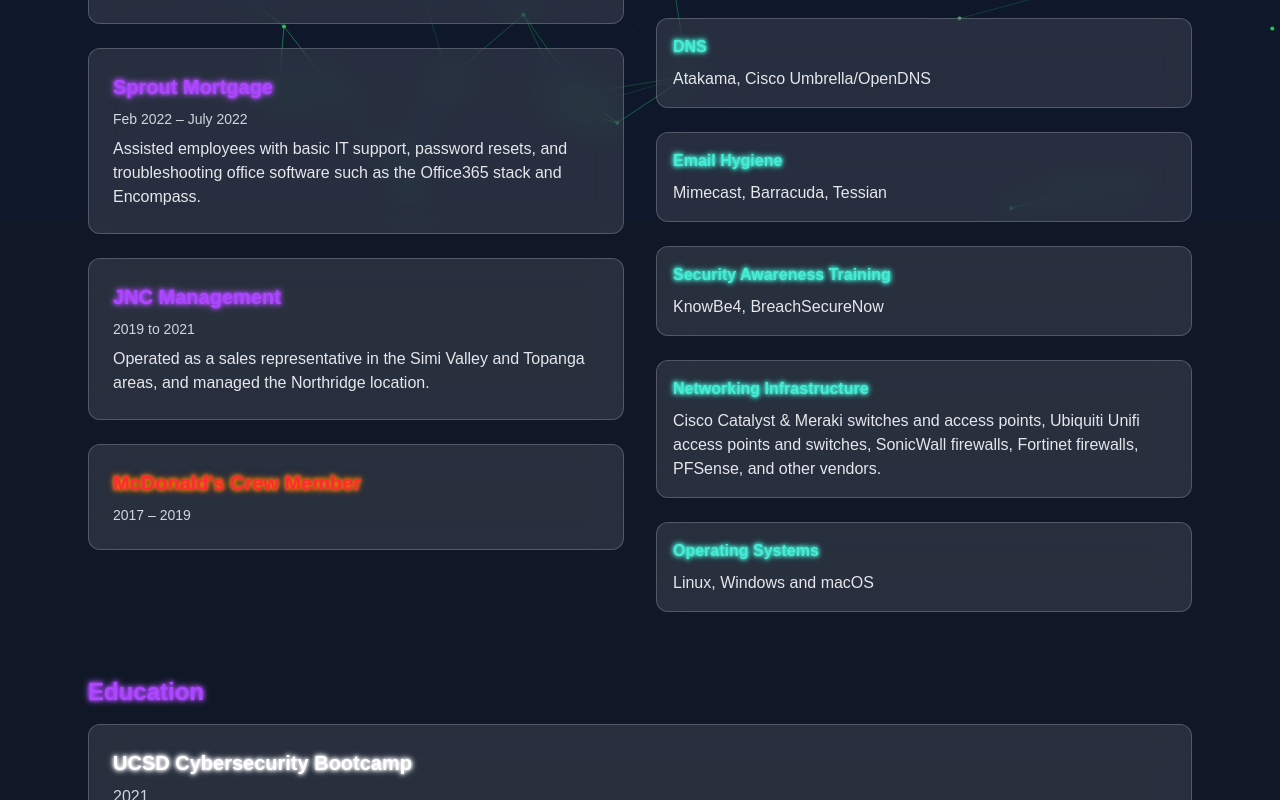
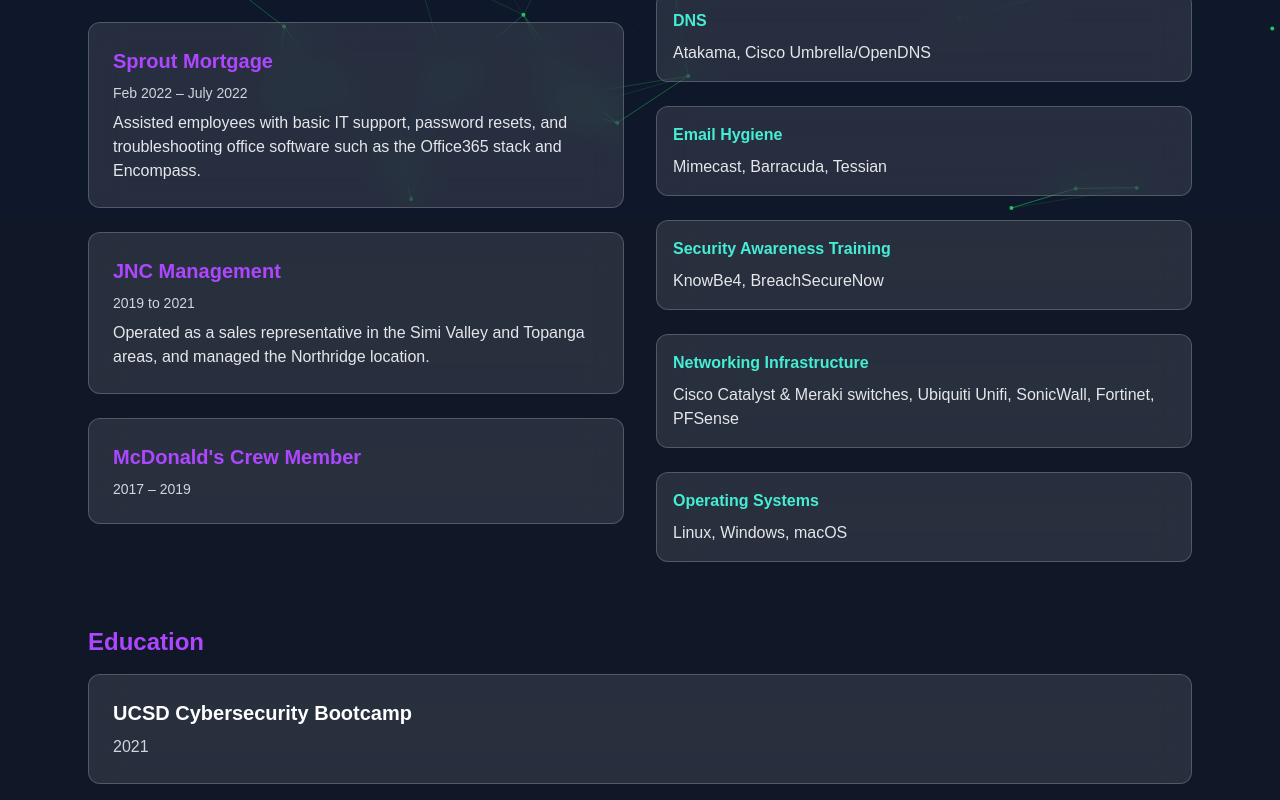
Before and after one commit to briggsbastian/new-portfolio, a Next.js app: page /resume in a window 1280 px wide. Shown: the part 580-1380 px from the top of the page. Built offline with nearby package versions, Linux system fonts and the light colour scheme.

Commit message:
fixing issues vercel found

```diff
--- a/src/app/globals.css
+++ b/src/app/globals.css
@@ -19,33 +19,11 @@
   }
 }
 
-/* Generic glow for headings – reduced intensity */
-@keyframes textGlow {
-  0% { text-shadow: 0 0 2px currentColor, 0 0 4px currentColor, 0 0 6px currentColor; }
-  50% { text-shadow: 0 0 4px currentColor, 0 0 6px currentColor, 0 0 8px currentColor; }
-  100% { text-shadow: 0 0 2px currentColor, 0 0 4px currentColor, 0 0 6px currentColor; }
-}
-
-.glow-text {
-  animation: textGlow 2.5s ease-in-out infinite;
-}
-
-/* McDonald's exclusive glow – reduced intensity */
-@keyframes mcdGlow {
-  0% { text-shadow: 0 0 2px #ff0000, 0 0 4px #ff6600, 0 0 6px #ffff00; }
-  50% { text-shadow: 0 0 4px #ff6600, 0 0 6px #ffff00, 0 0 8px #ff0000; }
-  100% { text-shadow: 0 0 2px #ffff00, 0 0 4px #ff0000, 0 0 6px #ff6600; }
-}
-
-.glow-mcd {
-  animation: mcdGlow 2.5s ease-in-out infinite;
-}
-
-/* Rainbow/white glow combo for main header – reduced intensity */
+/* Main header color cycling glow */
 @keyframes textColorCycle {
-  0% { color: #34d399; } /* green */
-  33% { color: #3b82f6; } /* blue */
-  66% { color: #a855f7; } /* purple */
+  0% { color: #34d399; }
+  33% { color: #3b82f6; }
+  66% { color: #a855f7; }
   100% { color: #34d399; }
 }
 
@@ -54,11 +32,34 @@
   animation: textColorCycle 6s ease-in-out infinite;
 }
 
-/* Maintain stacking for background & content */
+/* Hover lift + shadow for cards */
+.hover-lift:hover {
+  transform: translateY(-4px);
+  box-shadow: 0 10px 15px rgba(0,0,0,0.3);
+}
+
+/* Smooth transitions */
+.transition-smooth {
+  transition: transform 0.3s ease, box-shadow 0.3s ease;
+}
+
+/* Fade-in on scroll */
+.fade-in {
+  opacity: 0;
+  transform: translateY(20px);
+  transition: opacity 0.8s ease, transform 0.8s ease;
+}
+
+.fade-in.visible {
+  opacity: 1;
+  transform: translateY(0);
+}
+
+/* Body styling */
 body {
   background: var(--background);
   color: var(--foreground);
   font-family: Arial, Helvetica, sans-serif;
-  position: relative;
-  overflow-x: hidden;
+  margin: 0;
+  padding: 0;
 }
--- a/src/app/resume/page.tsx
+++ b/src/app/resume/page.tsx
@@ -1,136 +1,154 @@
-"use client"
+"use client";
 
-import Link from "next/link"
-import ParticleBackground from "../../components/particlebackground"
-import NavBar from "../../components/navigation"
+import Link from "next/link";
+import { useEffect, useRef } from "react";
+import ParticleBackground from "@/components/particlebackground";
+import NavBar from "@/components/navigation";
 
 export default function Resume() {
+  const fadeRefs = useRef<HTMLDivElement[]>([]);
+
+  useEffect(() => {
+    const observer = new IntersectionObserver(
+      (entries) => {
+        entries.forEach((entry) => {
+          if (entry.isIntersecting) {
+            entry.target.classList.add("visible");
+          }
+        });
+      },
+      { threshold: 0.1 }
+    );
+
+    fadeRefs.current.forEach((el) => observer.observe(el));
+    return () => observer.disconnect();
+  }, []);
+
+  const setFadeRef = (el: HTMLDivElement) => {
+    if (el && !fadeRefs.current.includes(el)) fadeRefs.current.push(el);
+  };
+
   return (
     <div className="relative min-h-screen overflow-hidden bg-gray-900 text-white">
       <ParticleBackground />
-      <NavBar />
+      <NavBar className="relative z-20" />
+
       <div className="relative z-10 max-w-6xl mx-auto px-6 py-16 space-y-16">
-
-        {/* Header */}
         <header className="text-center space-y-4">
-          <h1 className="text-4xl md:text-5xl font-bold glow-white leading-snug pb-2">
+          <h1 className="text-4xl md:text-5xl font-bold glow-white">
             Briggs Bastian
           </h1>
           <div className="flex justify-center gap-4 mt-2">
-            <Link href="mailto:briggsbastian@pm.me" className="text-gray-300 hover:text-green-600 transition">
+            <Link
+              href="mailto:briggsbastian@pm.me"
+              className="text-gray-300 hover:text-green-600 transition"
+            >
               Email
             </Link>
-            <Link href="https://github.com/briggsbastian" className="text-gray-300 hover:text-teal-400 transition">
+            <Link
+              href="https://github.com/briggsbastian"
+              className="text-gray-300 hover:text-teal-400 transition"
+            >
               GitHub
             </Link>
-            <Link href="https://linkedin.com/in/briggs-bastian" className="text-gray-300 hover:text-purple-500 transition">
+            <Link
+              href="https://linkedin.com/in/briggs-bastian"
+              className="text-gray-300 hover:text-purple-500 transition"
+            >
               LinkedIn
             </Link>
           </div>
           <Link
             href="https://docs.google.com/document/d/1-CE8oNpvgX9QBiURO85Yp9uo3061Fz8Dl_r49UiNbR0/edit?usp=sharing"
             target="_blank"
-            className="inline-block mt-4 px-6 py-3 bg-gradient-to-r from-teal-400 to-purple-500 rounded-lg font-semibold text-black hover:opacity-90 transition"
-            style={{ textShadow: "none", animation: "none" }}
+            className="inline-block mt-4 px-6 py-3 bg-gradient-to-r from-teal-400 to-purple-500 rounded-lg font-semibold text-black"
           >
             Download Resume
           </Link>
         </header>
 
-        {/* Experience */}
         <div className="flex flex-col md:flex-row gap-8">
           <div className="flex-1 space-y-6">
-            <h2 className="text-2xl font-bold text-teal-400 mb-4 glow-text">Experience</h2>
+            <h2 className="text-2xl font-bold text-teal-400 mb-4">Experience</h2>
 
-            <div className="bg-white/10 backdrop-blur-lg border border-white/20 p-6 rounded-xl space-y-2">
-              <h3 className="text-xl font-semibold text-purple-500 glow-text">Kraft Kennedy</h3>
-              <p className="text-gray-300 text-sm">Aug 2022 – Sept 2025</p>
-              <p className="text-gray-200">
-                Former subject matter expert for ConnectWise SIEM, creating and curating alerts related to Kibana. Assisted clients with SIEM onboarding, tuning, and any necessary action warranted from alerts. Also worked with EDR, DNS and email hygiene solutions to ensure client security.
-              </p>
-            </div>
-
-            <div className="bg-white/10 backdrop-blur-lg border border-white/20 p-6 rounded-xl space-y-2">
-              <h3 className="text-xl font-semibold text-purple-500 glow-text">Sprout Mortgage</h3>
-              <p className="text-gray-300 text-sm">Feb 2022 – July 2022</p>
-              <p className="text-gray-200">
-                Assisted employees with basic IT support, password resets, and troubleshooting office software such as the Office365 stack and Encompass.
-              </p>
-            </div>
-
-            <div className="bg-white/10 backdrop-blur-lg border border-white/20 p-6 rounded-xl space-y-2">
-              <h3 className="text-xl font-semibold text-purple-500 glow-text">JNC Management</h3>
-              <p className="text-gray-300 text-sm">2019 to 2021</p>
-              <p className="text-gray-200">
-               Operated as a sales representative in the Simi Valley and Topanga areas, and managed the Northridge location.
-              </p>
-            </div>
-
-            {/* McDonald's exclusive glow */}
-            <div className="bg-white/10 backdrop-blur-lg border border-white/20 p-6 rounded-xl space-y-2">
-              <h3 className="text-xl font-bold text-red-500 glow-mcd">
-                McDonald's Crew Member
-              </h3>
-              <p className="text-gray-300 text-sm">2017 – 2019</p>
-            </div>
+            {[
+              {
+                title: "Kraft Kennedy",
+                dates: "Aug 2022 – Sept 2025",
+                desc: "Former subject matter expert for ConnectWise SIEM, creating and curating alerts related to Kibana. Assisted clients with SIEM onboarding, tuning, and any necessary action warranted from alerts. Also worked with EDR, DNS and email hygiene solutions to ensure client security.",
+              },
+              {
+                title: "Sprout Mortgage",
+                dates: "Feb 2022 – July 2022",
+                desc: "Assisted employees with basic IT support, password resets, and troubleshooting office software such as the Office365 stack and Encompass.",
+              },
+              {
+                title: "JNC Management",
+                dates: "2019 to 2021",
+                desc: "Operated as a sales representative in the Simi Valley and Topanga areas, and managed the Northridge location.",
+              },
+              {
+                title: "McDonald's Crew Member",
+                dates: "2017 – 2019",
+                desc: "",
+              },
+            ].map((job, idx) => (
+              <div
+                key={idx}
+                ref={setFadeRef}
+                className="fade-in hover-lift transition-smooth bg-white/10 backdrop-blur-lg border border-white/20 p-6 rounded-xl space-y-2"
+              >
+                <h3 className="text-xl font-semibold text-purple-500">
+                  {job.title}
+                </h3>
+                <p className="text-gray-300 text-sm">{job.dates}</p>
+                {job.desc && <p className="text-gray-200">{job.desc}</p>}
+              </div>
+            ))}
           </div>
 
-          {/* Skills */}
           <div className="flex-1 space-y-6">
-            <h2 className="text-2xl font-bold text-purple-500 mb-4 glow-text">Skills</h2>
+            <h2 className="text-2xl font-bold text-purple-500 mb-4">Skills</h2>
 
-            <div className="bg-white/10 backdrop-blur-lg border border-white/20 p-4 rounded-xl space-y-2">
-              <h3 className="font-semibold text-teal-300 glow-text">SIEM / IDS</h3>
-              <p className="text-gray-200">ConnectWise SIEM, Wazuh, BlackPoint, Microsoft Sentinel</p>
-            </div>
-
-            <div className="bg-white/10 backdrop-blur-lg border border-white/20 p-4 rounded-xl space-y-2">
-              <h3 className="font-semibold text-teal-300 glow-text">EDR</h3>
-              <p className="text-gray-200">SentinelOne, Microsoft Defender for Endpoint</p>
-            </div>
-
-            <div className="bg-white/10 backdrop-blur-lg border border-white/20 p-4 rounded-xl space-y-2">
-              <h3 className="font-semibold text-teal-300 glow-text">DNS</h3>
-              <p className="text-gray-200">Atakama, Cisco Umbrella/OpenDNS</p>
-            </div>
-
-            <div className="bg-white/10 backdrop-blur-lg border border-white/20 p-4 rounded-xl space-y-2">
-              <h3 className="font-semibold text-teal-300 glow-text">Email Hygiene</h3>
-              <p className="text-gray-200">Mimecast, Barracuda, Tessian</p>
-            </div>
-
-            <div className="bg-white/10 backdrop-blur-lg border border-white/20 p-4 rounded-xl space-y-2">
-              <h3 className="font-semibold text-teal-300 glow-text">Security Awareness Training</h3>
-              <p className="text-gray-200">KnowBe4, BreachSecureNow</p>
-            </div>
-
-            <div className="bg-white/10 backdrop-blur-lg border border-white/20 p-4 rounded-xl space-y-2">
-              <h3 className="font-semibold text-teal-300 glow-text">Networking Infrastructure</h3>
-              <p className="text-gray-200">
-                Cisco Catalyst & Meraki switches and access points, Ubiquiti Unifi access points and switches, SonicWall firewalls, Fortinet firewalls, PFSense, and other vendors.
-              </p>
-            </div>
-
-            <div className="bg-white/10 backdrop-blur-lg border border-white/20 p-4 rounded-xl space-y-2">
-              <h3 className="font-semibold text-teal-300 glow-text">Operating Systems</h3>
-              <p className="text-gray-200">Linux, Windows and macOS</p>
-            </div>
+            {[
+              { title: "SIEM / IDS", desc: "ConnectWise SIEM, Wazuh, BlackPoint, Microsoft Sentinel" },
+              { title: "EDR", desc: "SentinelOne, Microsoft Defender for Endpoint" },
+              { title: "DNS", desc: "Atakama, Cisco Umbrella/OpenDNS" },
+              { title: "Email Hygiene", desc: "Mimecast, Barracuda, Tessian" },
+              { title: "Security Awareness Training", desc: "KnowBe4, BreachSecureNow" },
+              { title: "Networking Infrastructure", desc: "Cisco Catalyst & Meraki switches, Ubiquiti Unifi, SonicWall, Fortinet, PFSense" },
+              { title: "Operating Systems", desc: "Linux, Windows, macOS" },
+            ].map((skill, idx) => (
+              <div
+                key={idx}
+                ref={setFadeRef}
+                className="fade-in hover-lift transition-smooth bg-white/10 backdrop-blur-lg border border-white/20 p-4 rounded-xl space-y-2"
+              >
+                <h3 className="font-semibold text-teal-300">{skill.title}</h3>
+                <p className="text-gray-200">{skill.desc}</p>
+              </div>
+            ))}
           </div>
         </div>
 
-        {/* Education */}
         <div className="space-y-6">
-          <h2 className="text-2xl font-bold text-purple-500 mb-4 glow-text">Education</h2>
-          <div className="bg-white/10 backdrop-blur-lg border border-white/20 p-6 rounded-xl space-y-2">
-            <h3 className="text-xl font-semibold glow-text">UCSD Cybersecurity Bootcamp</h3>
-            <p className="text-gray-300">2021</p>
-          </div>
-          <div className="bg-white/10 backdrop-blur-lg border border-white/20 p-6 rounded-xl space-y-2">
-            <h3 className="text-xl font-semibold glow-text">Simi Valley High School</h3>
-            <p className="text-gray-300">2019</p>
-          </div>
+          <h2 className="text-2xl font-bold text-purple-500 mb-4">Education</h2>
+
+          {[
+            { title: "UCSD Cybersecurity Bootcamp", date: "2021" },
+            { title: "Simi Valley High School", date: "2019" },
+          ].map((edu, idx) => (
+            <div
+              key={idx}
+              ref={setFadeRef}
+              className="fade-in hover-lift transition-smooth bg-white/10 backdrop-blur-lg border border-white/20 p-6 rounded-xl space-y-2"
+            >
+              <h3 className="text-xl font-semibold">{edu.title}</h3>
+              <p className="text-gray-300">{edu.date}</p>
+            </div>
+          ))}
         </div>
       </div>
     </div>
-  )
+  );
 }
```
Also changed, not shown: src/app/saint/page.tsx (+39 -40 lines).
